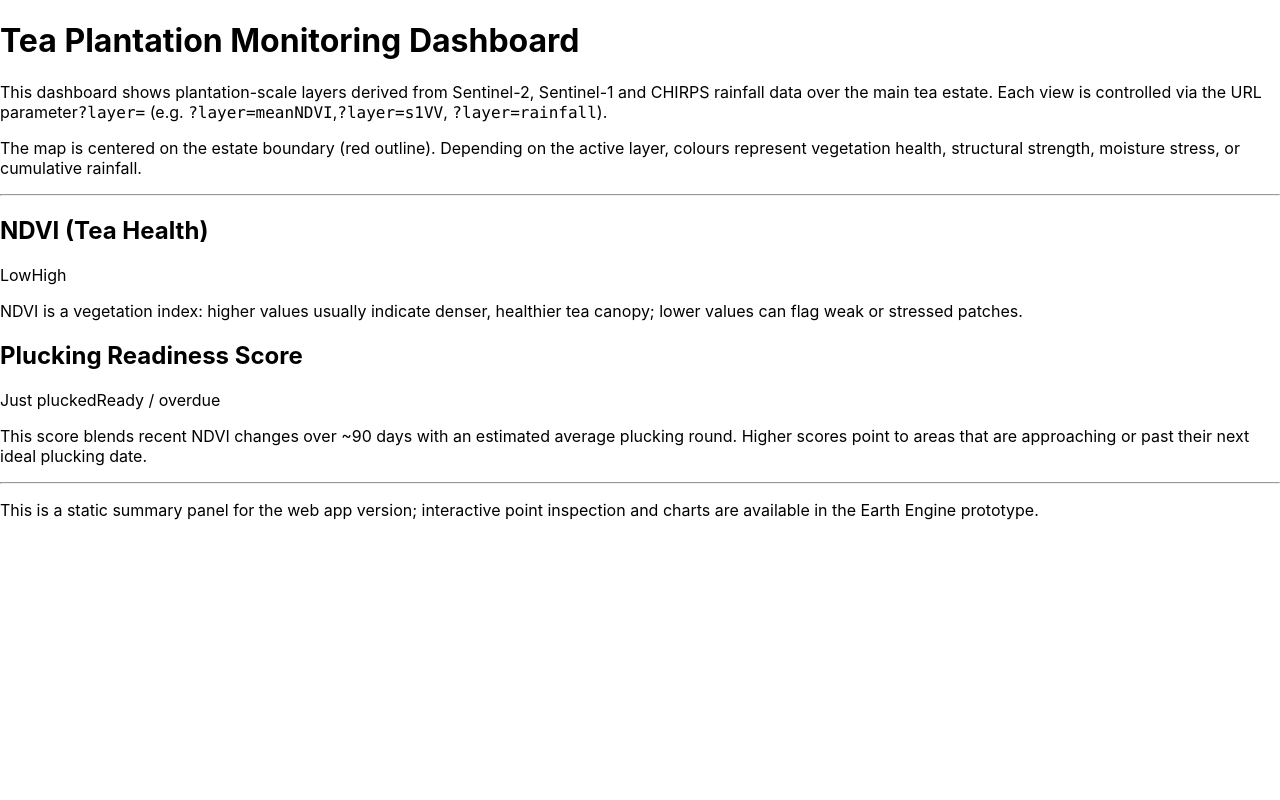
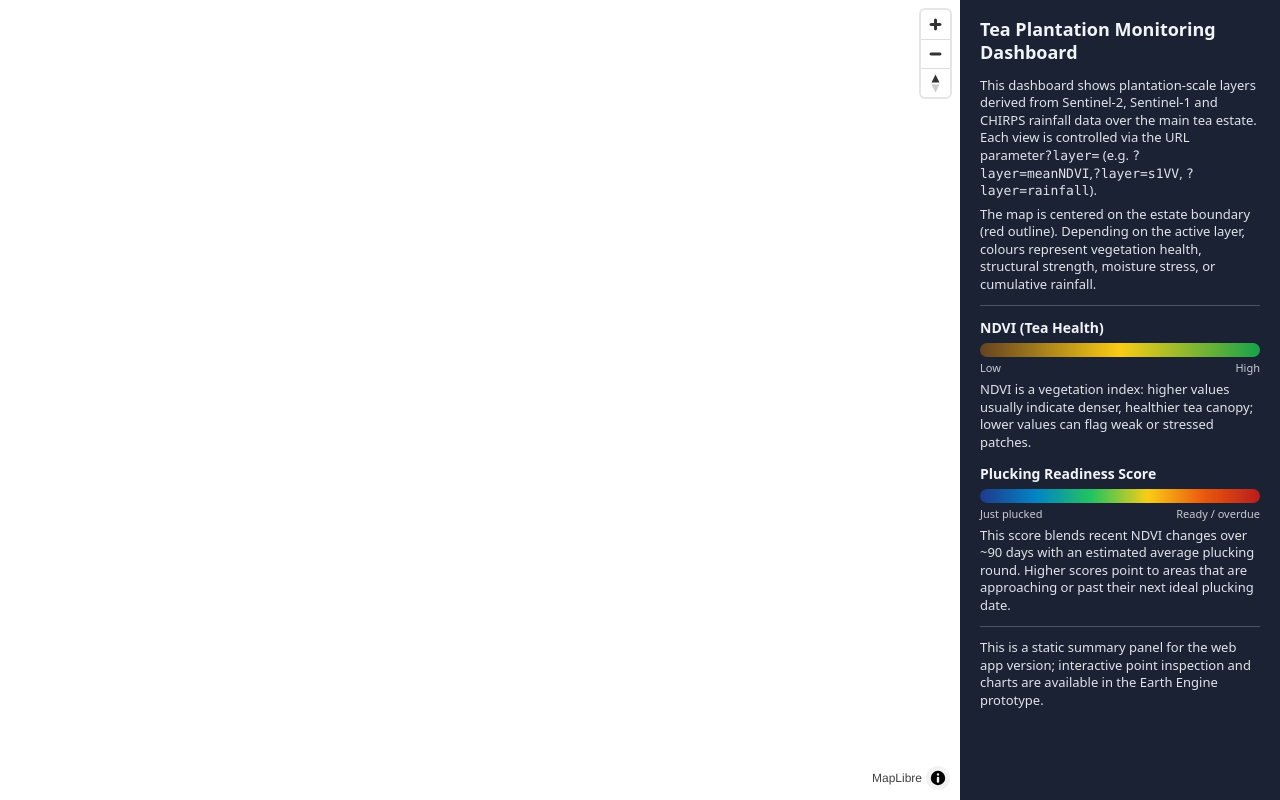
Before and after one commit to zapneel1/my-map-app, a React (Create React App) app: page / in a window 1280 px wide. Built offline with nearby package versions, Linux system fonts and the light colour scheme; no server answers.

Commit message:
Refactor map.css with layout and styling updates

```diff
--- a/src/components/map.css
+++ b/src/components/map.css
@@ -1,17 +1,115 @@
-.map-wrap {
-  position: relative;
-  width: 100%;
-  height: calc(100vh); /* calculate height of the screen minus the heading  - 77px*/
+/* =============================
+   PAGE LAYOUT
+   ============================= */
+
+.map-page {
+  display: flex;
+  width: 100vw;
+  height: 100vh;
+  overflow: hidden;
+  font-family: system-ui, -apple-system, BlinkMacSystemFont, "Segoe UI", sans-serif;
 }
 
-.map {
-  position: absolute;
+/* =============================
+   MAP SECTION (LEFT SIDE)
+   ============================= */
+
+.map-container {
+  flex: 1;
+  position: relative;
   width: 100%;
   height: 100%;
 }
 
+/* =============================
+   SIDE PANEL (RIGHT SIDE)
+   ============================= */
+
+.side-panel {
+  width: 320px;
+  background: rgba(15, 23, 42, 0.95);     /* dark navy w/ slight transparency */
+  color: #f1f5f9;                          /* light text */
+  padding: 18px 20px;
+  overflow-y: auto;
+  box-sizing: border-box;
+  backdrop-filter: blur(6px);
+}
+
+.side-panel h1 {
+  font-size: 18px;
+  font-weight: 700;
+  margin: 0 0 12px;
+  line-height: 1.3;
+}
+
+.side-panel h2 {
+  font-size: 14px;
+  font-weight: 600;
+  margin: 12px 0 6px;
+}
+
+.side-panel p {
+  font-size: 13px;
+  line-height: 1.35;
+  margin: 6px 0;
+  opacity: 0.92;
+}
+
+.panel-separator {
+  border: none;
+  border-top: 1px solid rgba(148, 163, 184, 0.4);
+  margin: 12px 0;
+}
+
+/* =============================
+   LEGEND STYLING
+   ============================= */
+
+.legend-block {
+  margin-top: 10px;
+}
+
+.legend-bar {
+  height: 14px;
+  width: 100%;
+  border-radius: 999px;
+  margin: 5px 0 3px;
+}
+
+.legend-ndvi {
+  background: linear-gradient(to right, #654321, #facc15, #16a34a); /* brown → yellow → green */
+}
+
+.legend-pluck {
+  background: linear-gradient(to right,
+    #1e3a8a, #0284c7, #22c55e, #facc15, #ea580c, #b91c1c
+  );
+}
+
+.legend-label-row {
+  display: flex;
+  justify-content: space-between;
+  font-size: 11px;
+  opacity: 0.8;
+}
+
+.legend-caption {
+  font-size: 11px;
+  opacity: 0.85;
+  margin-top: 3px;
+}
+
+/* =============================
+   FOOTNOTE TEXT
+   ============================= */
+
+.panel-footnote {
+  margin-top: 12px;
+  font-size: 11px;
+  opacity: 0.6;
+}
+
+/* remove unused geocoding rule */
 .geocoding {
-  position: absolute;
-  top: 10px;
-  left: 10px;
+  display: none;
 }
```
